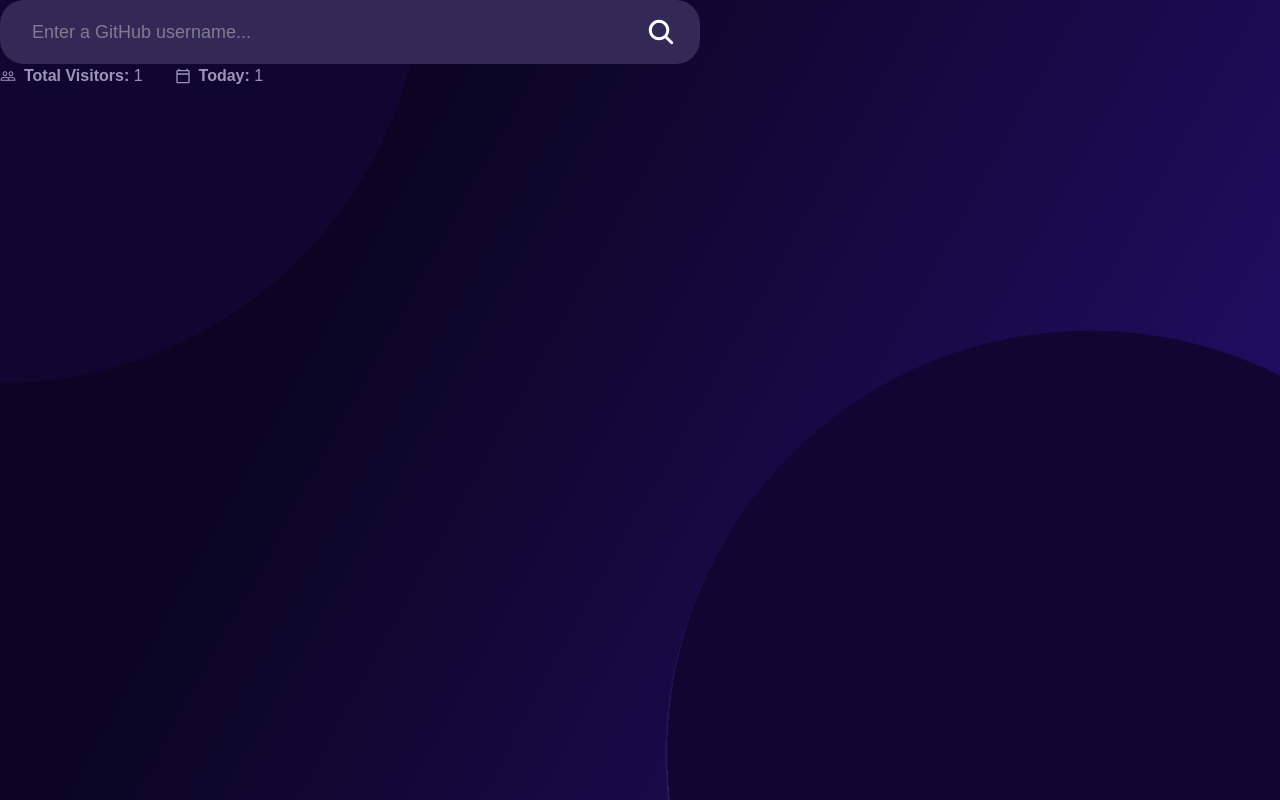
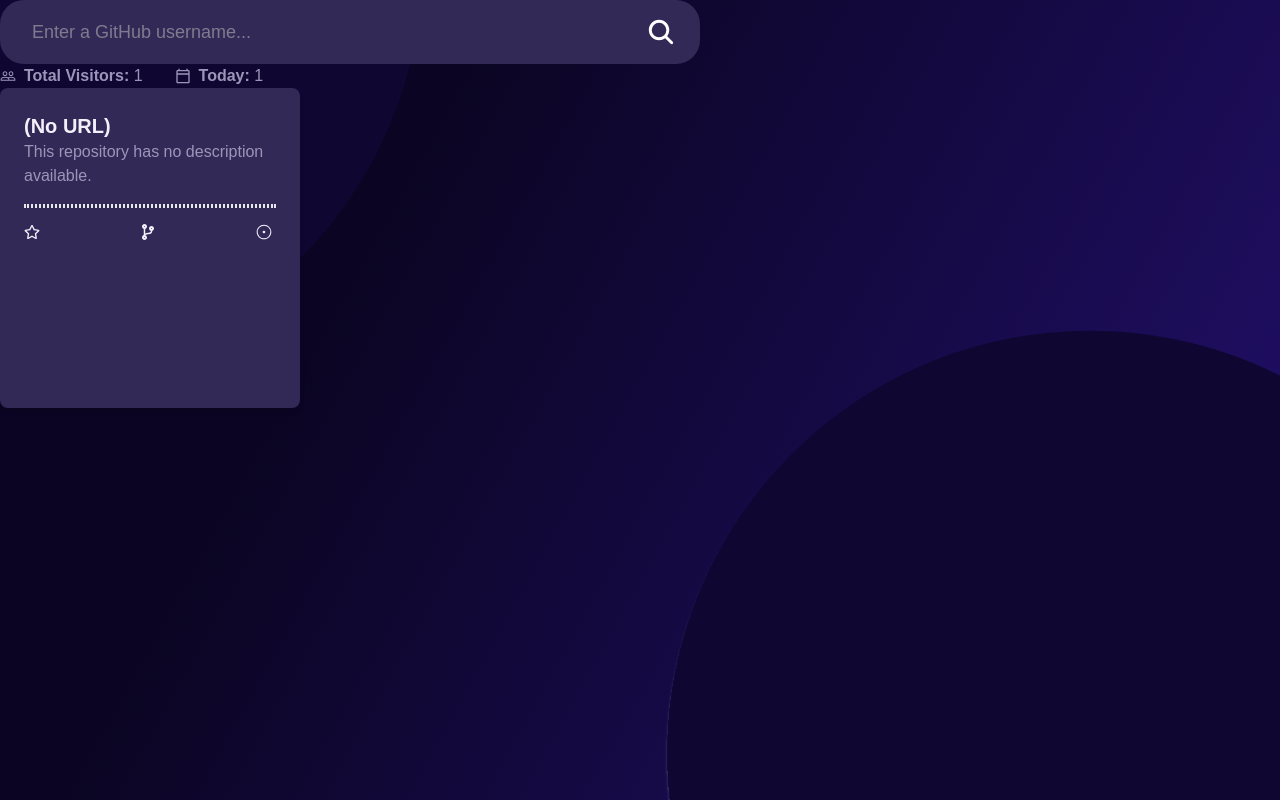
Before and after one commit to kimjusnu/GitHub_Profile_Viewer, a Next.js app: page /test in a window 1280 px wide. Built offline with nearby package versions, Linux system fonts and the light colour scheme; a web font is replaced by a local one.

Commit message:
RepoCard Clear

```diff
--- a/src/app/(page)/test/page.tsx
+++ b/src/app/(page)/test/page.tsx
@@ -1,12 +1,13 @@
 "use client";
 import SearchBar from "@/app/components/SearchBar";
 import VisitorCounter from "@/app/components/VisitorCounter";
-
+import RepositoiryCard from "@/app/components/RepositoiryCard";
 const page = () => {
   return (
     <div>
       <SearchBar />
       <VisitorCounter />
+      <RepositoiryCard />
     </div>
   );
 };
--- /dev/null
+++ b/src/app/components/RepositoiryCard.tsx
@@ -0,0 +1,62 @@
+import { FaCodeBranch, FaRegStar } from "react-icons/fa";
+import { GoIssueOpened } from "react-icons/go";
+import Link from "next/link";
+
+interface RepositoryCardProps {
+  name: string;
+  description: string;
+  stars: number;
+  forks: number;
+  issues: number;
+  url: string | undefined; // url이 undefined일 수 있음을 명시
+}
+
+const RepositoryCard = ({
+  name,
+  description,
+  stars,
+  forks,
+  issues,
+  url,
+}: RepositoryCardProps) => {
+  return (
+    <div className="bg-[#332957] rounded-lg p-6 shadow-md w-[300px] h-[320px]">
+      {url ? (
+        <Link href={url} passHref>
+          <a
+            target="_blank"
+            rel="noopener noreferrer"
+            className="text-xl font-semibold text-[#F5EFFB] hover:font-bold"
+          >
+            {name}
+          </a>
+        </Link>
+      ) : (
+        <p className="text-xl font-semibold text-[#F5EFFB]">{name} (No URL)</p>
+      )}
+
+      <p className="mb-4 text-[#9D95B9]">
+        {description || "This repository has no description available."}
+      </p>
+
+      <hr className="border-dotted border-2 text-[#FFFFFF] mb-4" />
+
+      <div className="flex justify-between">
+        <div className="flex items-center space-x-1">
+          <FaRegStar className="text-[#F5EFFB]" />
+          <span>{stars}</span>
+        </div>
+        <div className="flex items-center space-x-1">
+          <FaCodeBranch className="text-[#F5EFFB]" />
+          <span>{forks}</span>
+        </div>
+        <div className="flex items-center space-x-1">
+          <GoIssueOpened className="text-[#F5EFFB]" />
+          <span>{issues}</span>
+        </div>
+      </div>
+    </div>
+  );
+};
+
+export default RepositoryCard;
```
